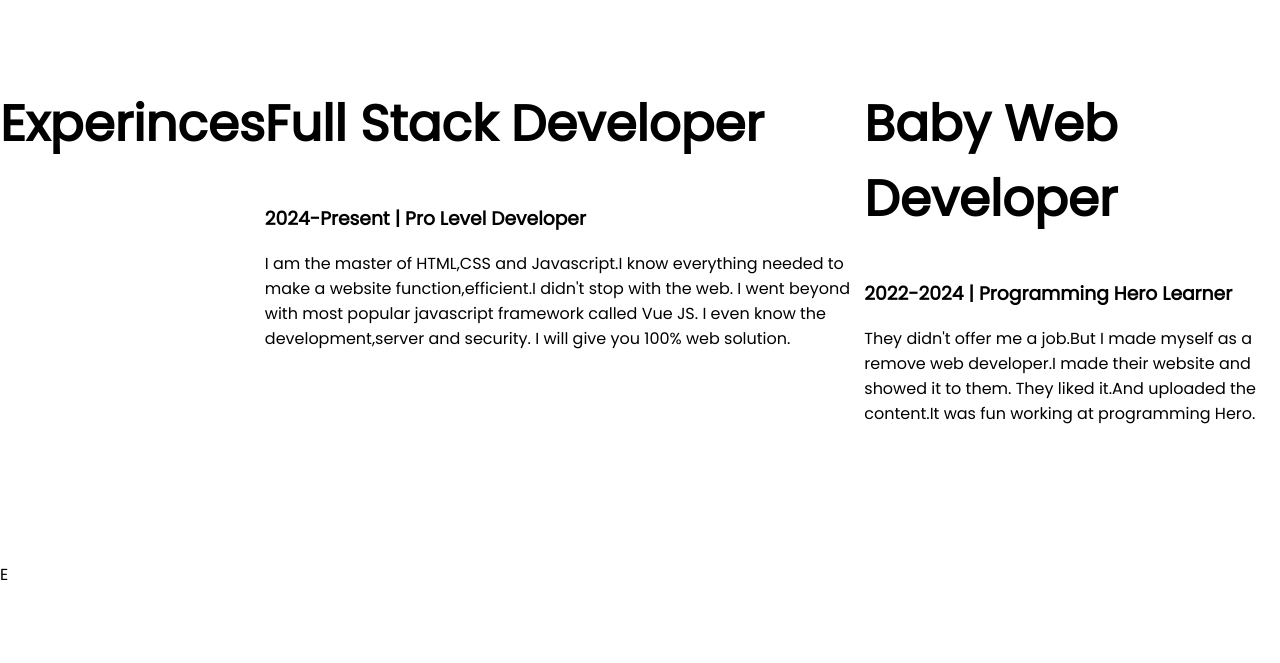
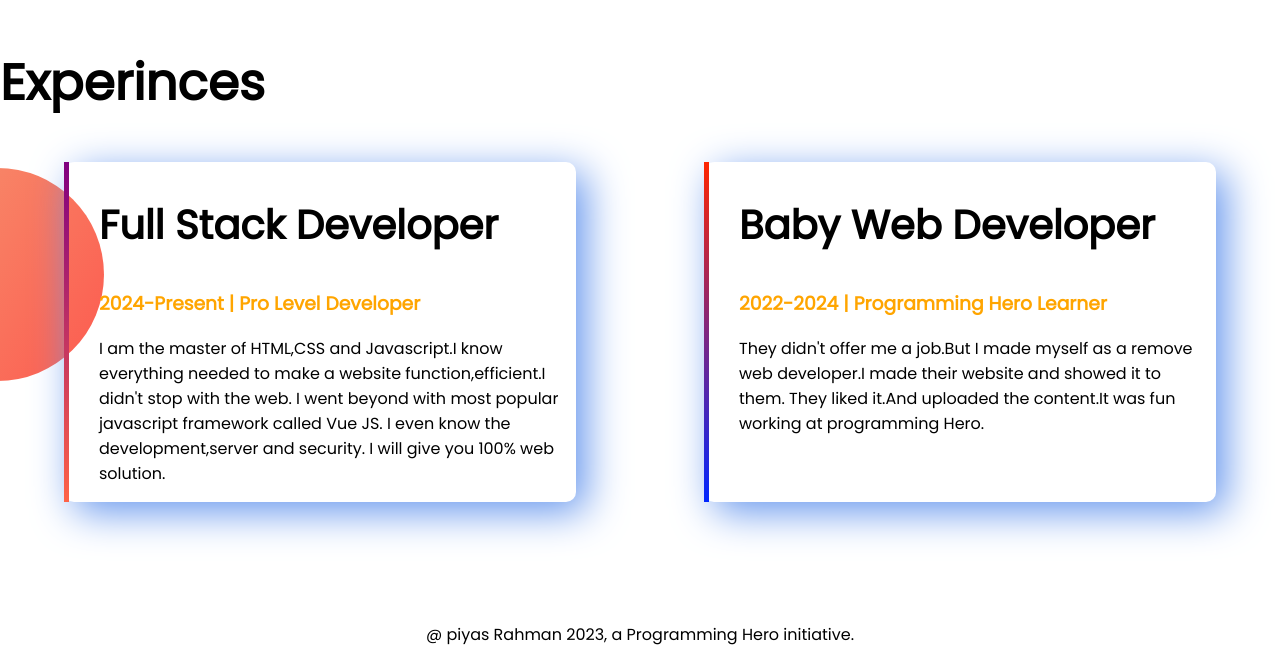
Before and after one commit to piyash29/developer-portfolio, a plain HTML site: page index.html in a window 1280 px wide. Shown: the part 1221-1884 px from the top of the page. Before the commit the page ends 1808 px from the top, so only its background shows below. Drawn offline with Linux system fonts and the light colour scheme.

Commit message:
footer and experience added

```diff
--- a/index.html
+++ b/index.html
@@ -13,7 +13,7 @@
 </head>
 
 <body>
-    <section class="banner-top">
+    <section class="banner-top flexible-container">
 
         <div class="half-width">
             <h1>Welcome To</h1>
@@ -30,7 +30,7 @@
             <img src="imagesamr/Piyas-pic-web.png" alt="">
         </div>
     </section>
-    <section class="dream-big">
+    <section class="dream-big flexible-container">
         <div class="half-width">
             <img src="imagesamr/my-bg2.png" alt="">
         </div>
@@ -42,24 +42,31 @@
             <a class="link-button" target="_blank" href="">DOWNLOAD RESUME</a>
         </div>
     </section>
-    <section class="experince area">
+    <section class="experince-area">
         <h1>Experinces</h1>
-        <div>
-            <h1>Full Stack Developer </h1>
-            <h3>2024-Present | Pro Level Developer</h3>
-            <p>I am the master of HTML,CSS and Javascript.I know everything needed to make a website
-                function,efficient.I didn't stop with the web. I went beyond with most popular javascript framework
-                called Vue JS. I even know the development,server and security. I will give you 100% web solution. </p>
+        <div class="flexible-container">
+            <div id="full-stack" class="experince-item">
+                <h2>Full Stack Developer </h2>
+                <h3 class="orange-color">2024-Present | Pro Level Developer</h3>
+                <p>I am the master of HTML,CSS and Javascript.I know everything needed to make a website
+                    function,efficient.I didn't stop with the web. I went beyond with most popular javascript framework
+                    called Vue JS. I even know the development,server and security. I will give you 100% web solution.
+                </p>
 
-        </div>
-        <div>
-            <h1>Baby Web Developer</h1>
-            <h3>2022-2024 | Programming Hero Learner</h3>
-            <p>They didn't offer me a job.But I made myself as a remove web developer.I made their website and showed it
-                to them. They liked it.And uploaded the content.It was fun working at programming Hero. </p>
+            </div>
+            <div id="web-dev" class="experince-item">
+                <h2>Baby Web Developer</h2>
+                <h3 class="orange-color">2022-2024 | Programming Hero Learner</h3>
+                <p>They didn't offer me a job.But I made myself as a remove web developer.I made their website and
+                    showed it to them. They liked it.And uploaded the content.It was fun working at programming Hero.
+                </p>
+            </div>
         </div>
 
     </section>
+    <footer>
+        <p>@ piyas Rahman 2023, a Programming Hero initiative. </p>
+    </footer>
 </body>
 
-</html>E
+</html>
--- a/styl.css
+++ b/styl.css
@@ -7,11 +7,15 @@ h1 {
     font-size: 50px;
 }
 
+h2 {
+    font-size: 40px;
+}
+
 .orange-color {
     color: orange;
 }
 
-section {
+.flexible-container {
     display: flex;
     margin-bottom: 120px;
 }
@@ -45,3 +49,36 @@ section {
     background-position: right;
     background-size: 80px;
 }
+
+.experince-area {
+    background-image: url(imagesamr/exp-bg.png);
+    background-repeat: no-repeat;
+    background-position: left;
+}
+
+.experince-item {
+    width: 40%;
+    margin-left: 5%;
+    margin-right: 5%;
+    padding-left: 30px;
+    padding-right: 10px;
+    border-radius: 10px;
+    box-shadow: 10px 10px 40px cornflowerblue;
+}
+
+#web-dev {
+    border-left: 5px solid;
+    border-image: linear-gradient(rgb(255, 38, 0), rgb(0, 38, 255));
+    border-image-slice: 1;
+
+}
+
+#full-stack {
+    border-left: 5px solid;
+    border-image: linear-gradient(purple, tomato);
+    border-image-slice: 1;
+}
+
+footer p {
+    text-align: center;
+}
```
Also changed, not shown: 1674833639833__1_-removebg-preview.png (deleted), Piyasvai-removebg-preview.png (deleted), 4 other files.
